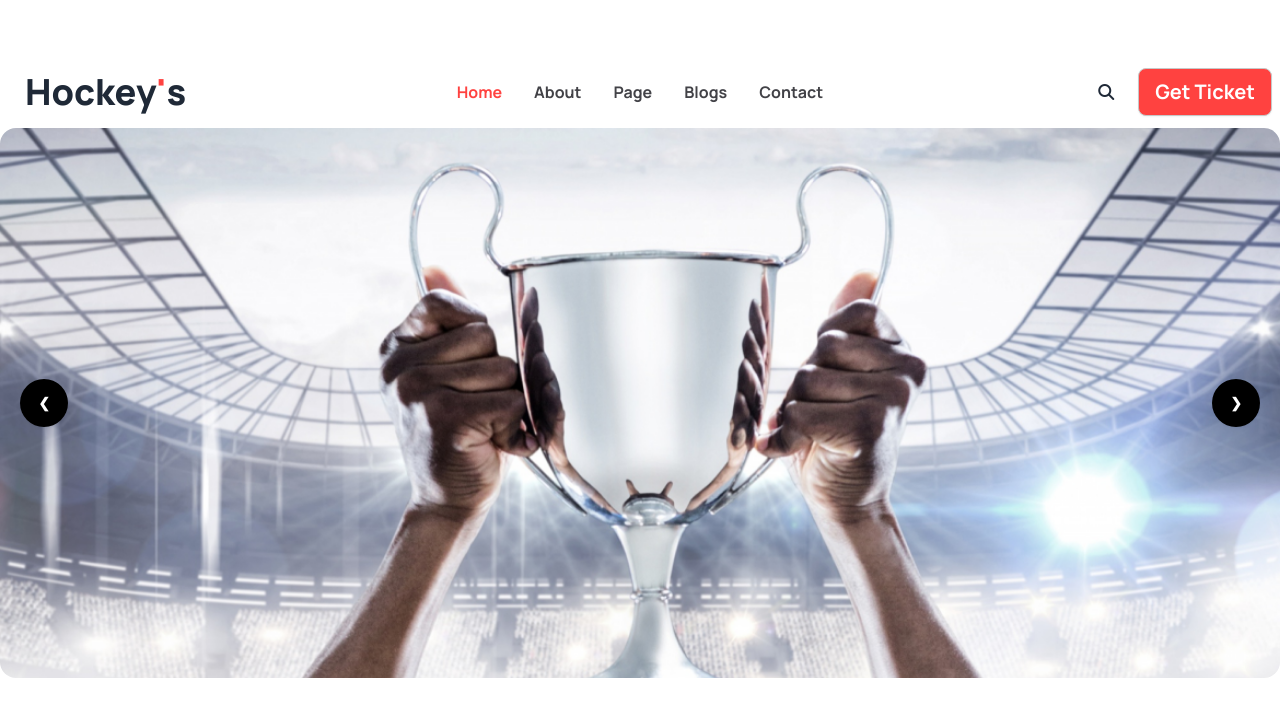
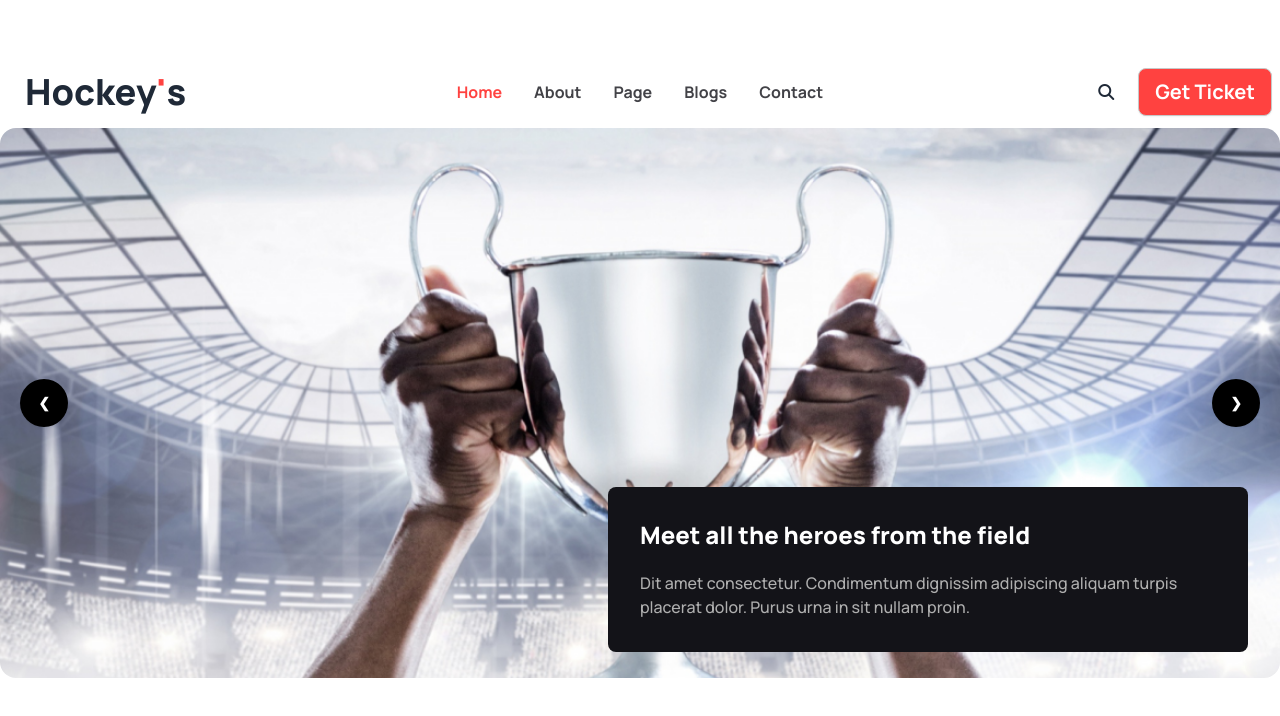
Before and after one commit to dxsumon/Assignment-03, a plain HTML site: page index.html in a window 1280 px wide. Drawn offline with nearby package versions, Linux system fonts and the light colour scheme.

Commit message:
header section update

```diff
--- a/index.html
+++ b/index.html
@@ -73,7 +73,8 @@
             </div>
         </section>
         <section class="container mx-auto">
-            <div class=" carousel w-full">
+            <div class="relative">
+              <div class="relative carousel w-full">
                 <!-- First banner -->
                 <div id="slide1" class="carousel-item relative w-full h-[200px] lg:h-[550px] bg-[url(./image/1.png)] bg-no-repeat bg-contain lg:bg-cover object-cover bg-center rounded-2xl">
                   <div class="absolute flex justify-center items-center gap-3 lg:gap-0 lg:justify-between transform translate-y-10 lg:-translate-y-1/2 left-5 right-5 top-1/2">
@@ -96,13 +97,18 @@
                     </div>
                   </div>
               </div>
+              <div class="bg-[#131318] rounded-lg w-[80%] mx-auto lg:w-1/2 lg:h-[165px] p-4 lg:p-8 space-y-[8px] lg:space-y-5 lg:absolute  lg:right-0 lg:bottom-0 mt-4 lg:m-8">
+                <h1 class="text-xl lg:text-2xl text-white font-extrabold">Meet all the heroes from the field</h1>
+                <p class="text-[#AFAFAF] font-medium text-base">
+                  Dit amet consectetur. Condimentum dignissim adipiscing aliquam turpis placerat dolor. Purus urna in sit nullam proin.
+                </p>
+              </div>
+            </div>
         </section>
     </header>
-
     <main>
 
     </main>
-
     <footer>
 
     </footer>
```
